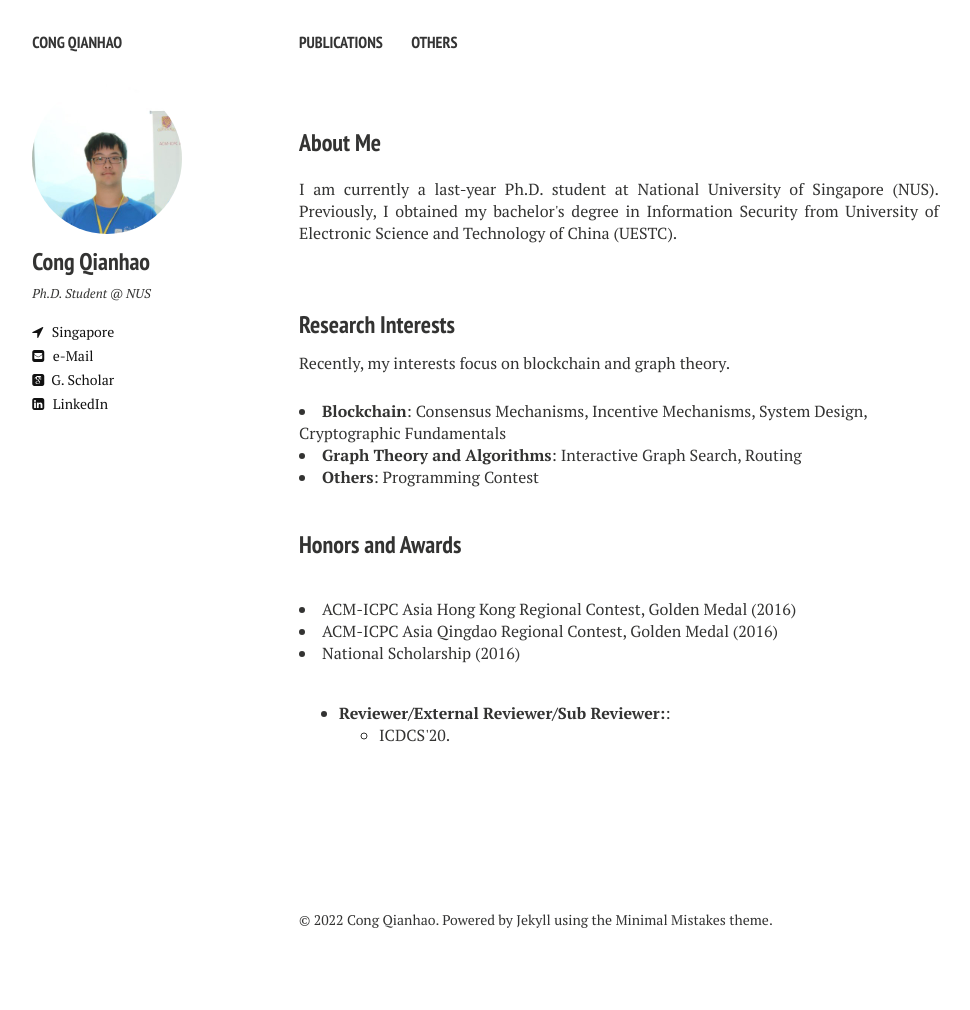
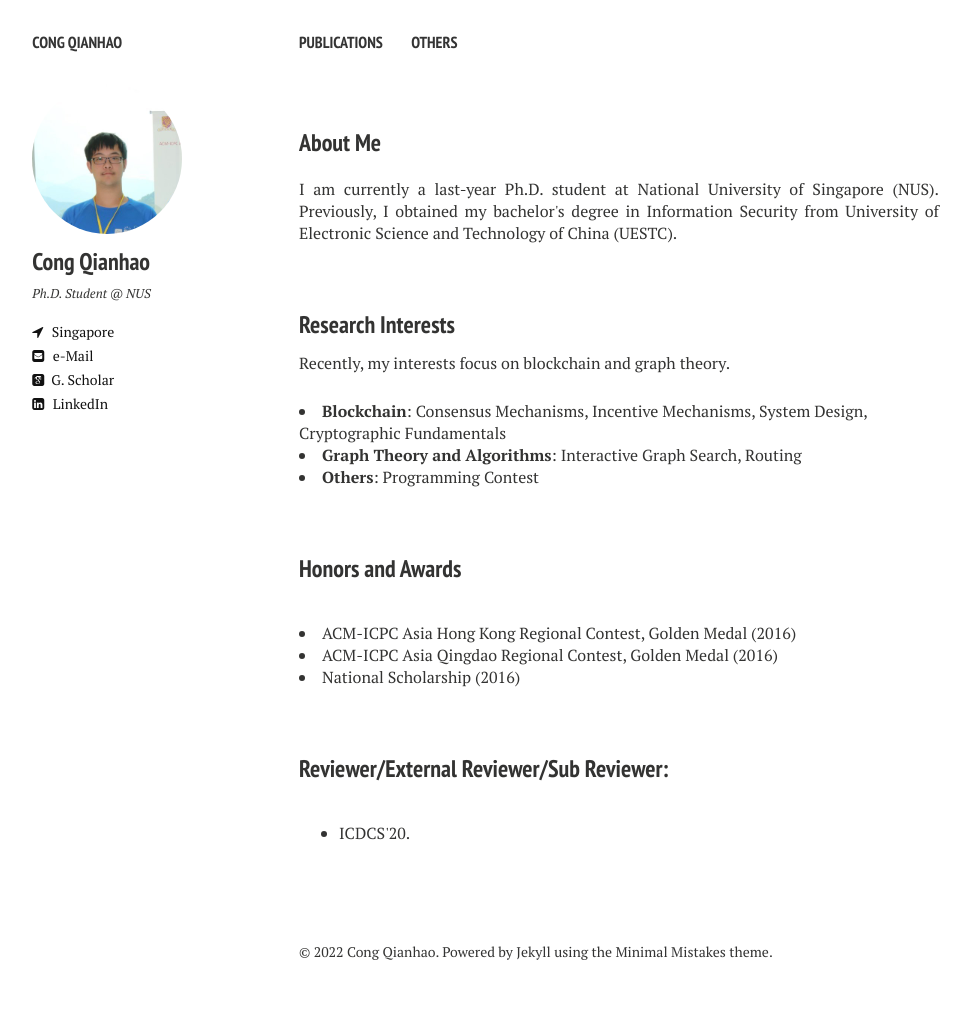
Before and after one commit to cong741/cong741.github.io, a Jekyll site: the page built from index.md, in a window 1280 px wide. Shown: the whole page, without its empty margins (21-991 px from the left). Built offline with Jekyll 4.4.1, drawn with Linux system fonts in a browser that asks for light colours; nearby versions of some CDN libraries; before the commit the page ends 978 px from its top, so only the background shows below that.

Commit message:
Update index.md

```diff
--- a/index.md
+++ b/index.md
@@ -22,6 +22,7 @@ image: banner1.png
 <li>
 <b>Others</b>:  Programming Contest
 </li>
+<br>
 
 <h3 style="margin-bottom:-8px;padding-top:20px;">Honors and Awards</h3> <br>
 <li>
@@ -33,22 +34,11 @@ ACM-ICPC Asia Qingdao Regional Contest, Golden Medal (2016)
 <li>
 National Scholarship (2016)
 </li>
-
-<ul style="margin-left:0px;">
-
 <br>
 
-<li>
-<b>Reviewer/External Reviewer/Sub Reviewer:</b>:
-	<ul>
-	<li> ICDCS'20.
-	</li>
-	</ul>
+<h3 style="margin-bottom:-8px;padding-top:20px;">Reviewer/External Reviewer/Sub Reviewer:</h3> <br>
+<ul>
+<li> ICDCS'20.
 </li>
+</ul>
 <br>
-
-</ul>
-
-<br>
-<br>
-<br>
```
